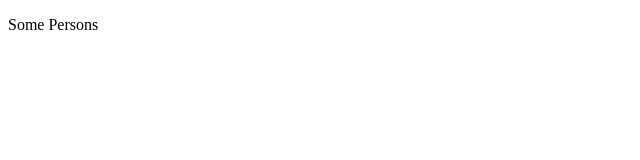
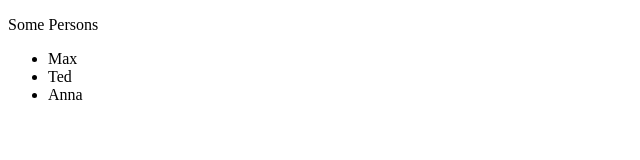
Before and after one commit to ALayendecker/ng-refresher, an Angular app: page / in a window 1280 px wide. Shown: the top 160 px of the page, without its empty margins (0-640 px from the left). Built offline with nearby package versions, Linux system fonts and the light colour scheme.

Commit message:
Directives/StringInterpolation

```diff
--- a/src/app/app.component.html
+++ b/src/app/app.component.html
@@ -1 +1 @@
-<app-persons></app-persons>
+<app-persons [personList]="persons"></app-persons>
--- a/src/app/app.component.ts
+++ b/src/app/app.component.ts
@@ -3,8 +3,12 @@ import { Component } from '@angular/core';
 @Component({
   selector: 'app-root',
   templateUrl: './app.component.html',
-  styleUrls: ['./app.component.css']
+  styleUrls: ['./app.component.css'],
 })
+
+//similar to class constructors
 export class AppComponent {
   title = 'ng-refresher';
+  //the persons example is redundant in this instance but shows forced types
+  persons: string[] = ['Max', 'Ted', 'Anna'];
 }
--- a/src/app/persons/persons.component.html
+++ b/src/app/persons/persons.component.html
@@ -1 +1,5 @@
 <p>Some Persons</p>
+<ul>
+  <!-- ngfor can be used to loop inside html this is called a directive -->
+  <li *ngFor="let person of personList">{{ person }}</li>
+</ul>
```
Also changed, not shown: src/app/persons/persons.component.ts (+5 -2 lines), 1 other file (tests, documents, lock files or other folders).
